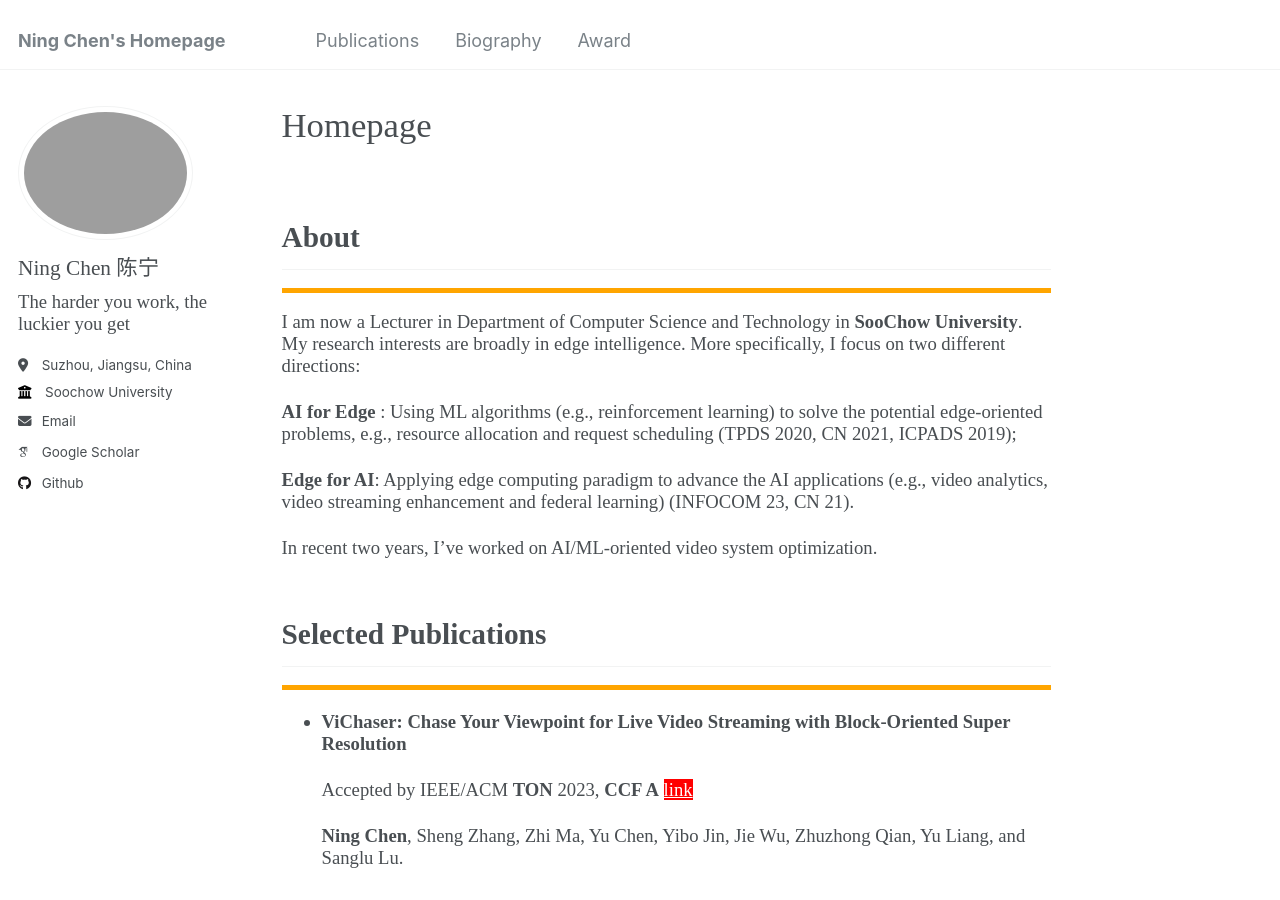
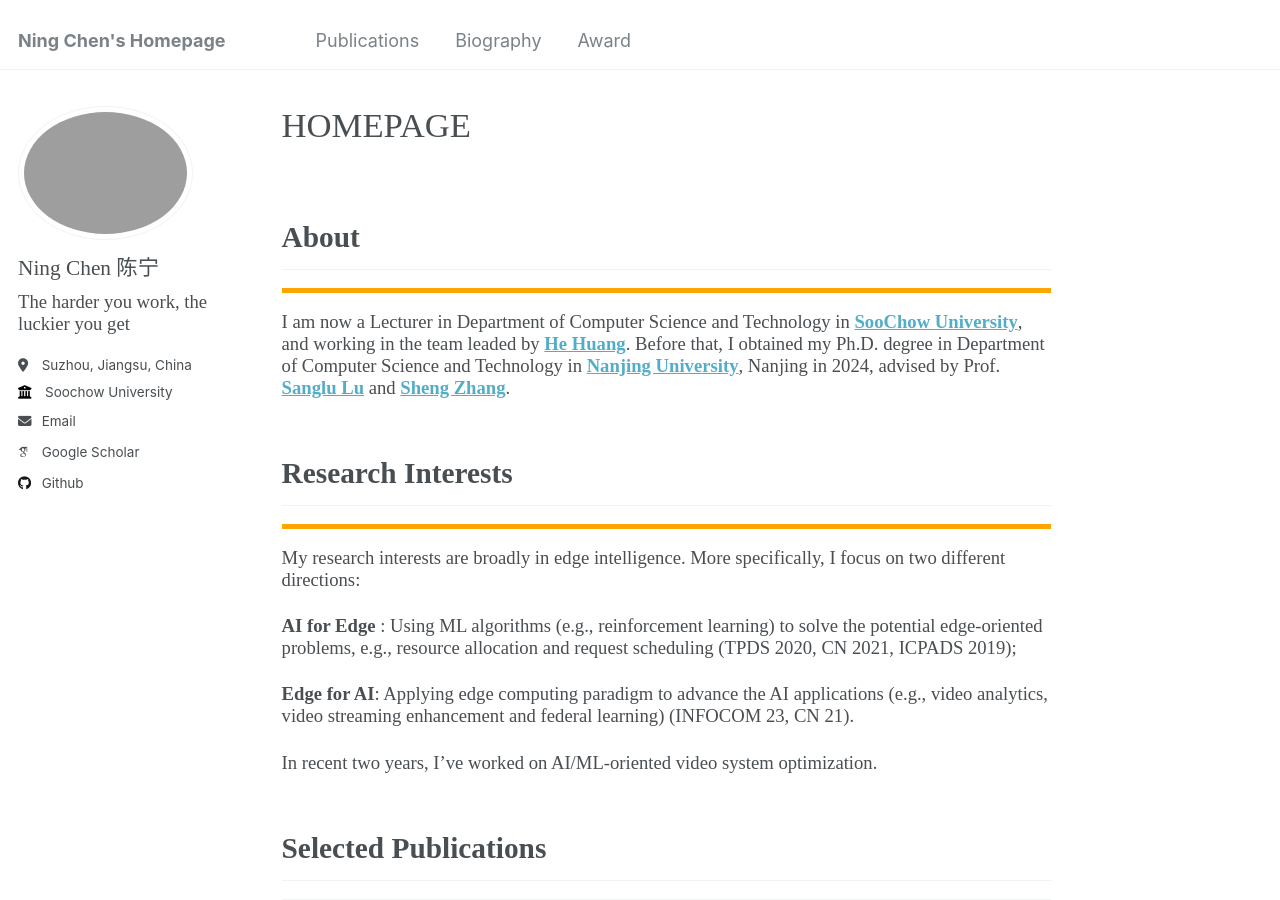
Before and after one commit to nju-cn/nju-cn.github.io, a Jekyll site: the page built from _pages/about.md, in a window 1280 px wide and 900 px high. Built offline with Jekyll 4.4.1, drawn with Linux system fonts in a browser that asks for light colours; some web fonts are replaced.

Commit message:
Merge remote-tracking branch 'origin/master'

```diff
--- a/_pages/about.md
+++ b/_pages/about.md
@@ -1,6 +1,6 @@
 ---
 permalink: /
-title: "Homepage"
+title: "HOMEPAGE"
 author_profile: true
 redirect_from:
   - /about/
@@ -22,7 +22,21 @@ p { font: 14pt kai !important; }
 
 
 
-I am now a Lecturer in Department of Computer Science and Technology in **SooChow University**. My research interests are broadly in edge intelligence. More specifically, I focus on two different directions:
+I am now a Lecturer in Department of Computer Science and Technology in **[SooChow University](https://scst.suda.edu.cn/)**, and working in the team leaded by  <a href="https://scst.suda.edu.cn/0e/37/c30767a527927/page.htm" >**He Huang**</a>. Before that, I obtained my Ph.D. degree in Department of Computer Science and Technology in [**Nanjing University**](https://cs.nju.edu.cn/main.htm), Nanjing in 2024, advised by Prof. [**Sanglu Lu**](https://cs.nju.edu.cn/58/1e/c2639a153630/page.htm) and [**Sheng Zhang**](https://cs.nju.edu.cn/58/1e/c2639a153630/page.htm).
+
+
+
+## **Research Interests**
+
+***
+
+
+
+
+
+
+
+My research interests are broadly in edge intelligence. More specifically, I focus on two different directions:
 
  **AI for Edge** : Using ML algorithms (e.g., reinforcement learning) to solve the potential edge‑oriented problems, e.g., resource allocation and request scheduling (TPDS 2020, CN 2021, ICPADS 2019);
 
```
